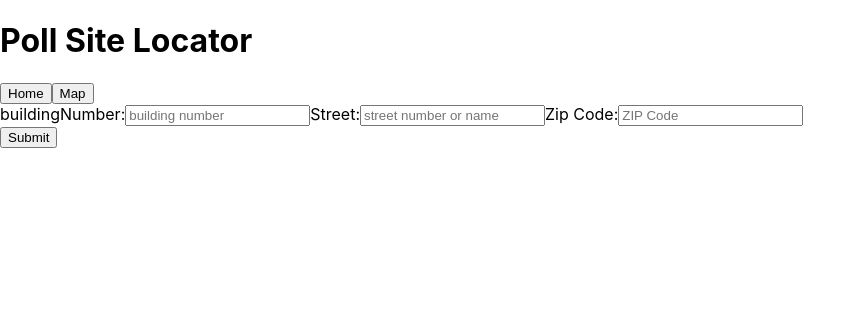
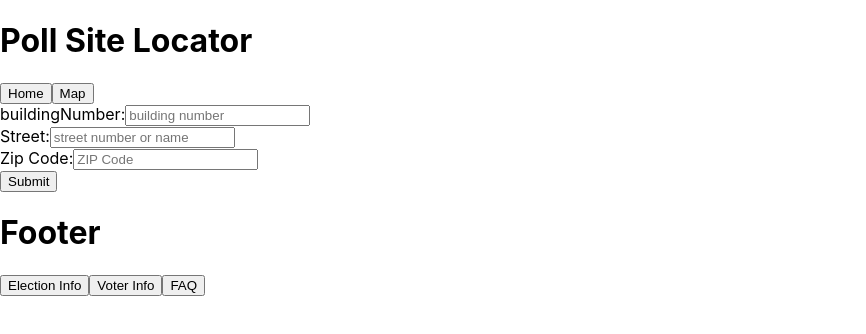
Before and after one commit to Kayrod23/hackathon_project, a React (Create React App) app: page / in a window 1280 px wide. Shown: the top 334 px of the page, without its empty margins (0-866 px from the left). Built offline with nearby package versions, Linux system fonts and the light colour scheme; no server answers.

Commit message:
update zipcode

```diff
--- a/src/App.js
+++ b/src/App.js
@@ -2,6 +2,7 @@ import './App.css';
 import { BrowserRouter, Routes, Route } from "react-router-dom";
 import Navbar from "./Components/Navbar";
 import Home from "./Pages/Home.jsx";
+import Footer from "./Components/Footer"
 
 function App() {
   return (
@@ -12,6 +13,7 @@ function App() {
             {/* Define your routes here */}
             <Route path="/" element={<Home />} />
           </Routes>
+          <Footer />
         </BrowserRouter>
     </div>
   );
--- a/src/Components/LocationEditForm.js
+++ b/src/Components/LocationEditForm.js
@@ -9,7 +9,7 @@ function LocationEditForm() {
   const [location, setLocation] = useState({
     buildingNumber: "",
     street: "",
-    zipCode: "",
+    zip_code: "",
   });
 
   const handleSubmit = (event) => {
@@ -41,7 +41,7 @@ function LocationEditForm() {
           placeholder="building number"
           required
         />
-
+        <br />
         <label htmlFor="street">Street:</label>
         <input
           id="street"
@@ -51,11 +51,12 @@ function LocationEditForm() {
           onChange={handleTextChange}
 
         />
+        <br />
         <label htmlFor="zip_code">Zip Code:</label>
         <input
           id="zip_code"
-          type = "text"
-          value = {location.zipCode}
+          type = "number"
+          value = {location.zip_code}
           placeholder= "ZIP Code"
           onChange={handleTextChange}
         />
```
